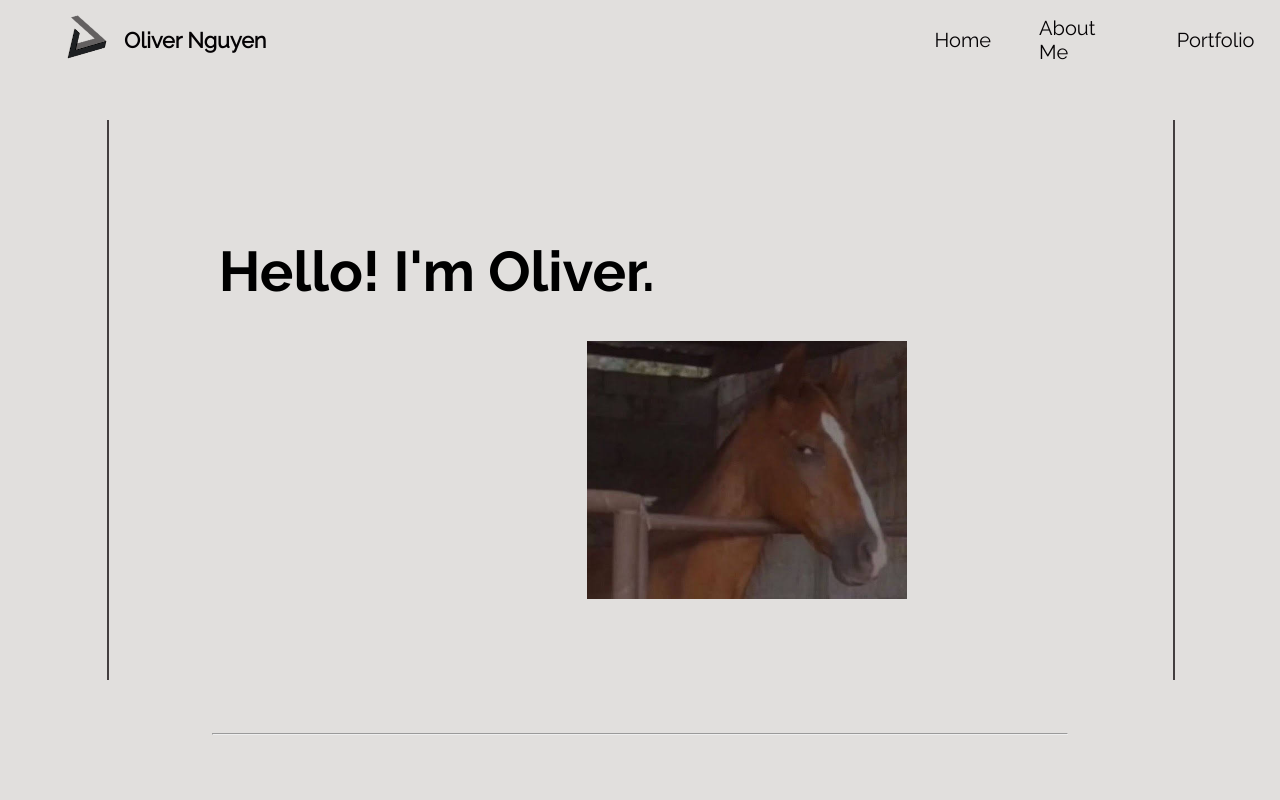
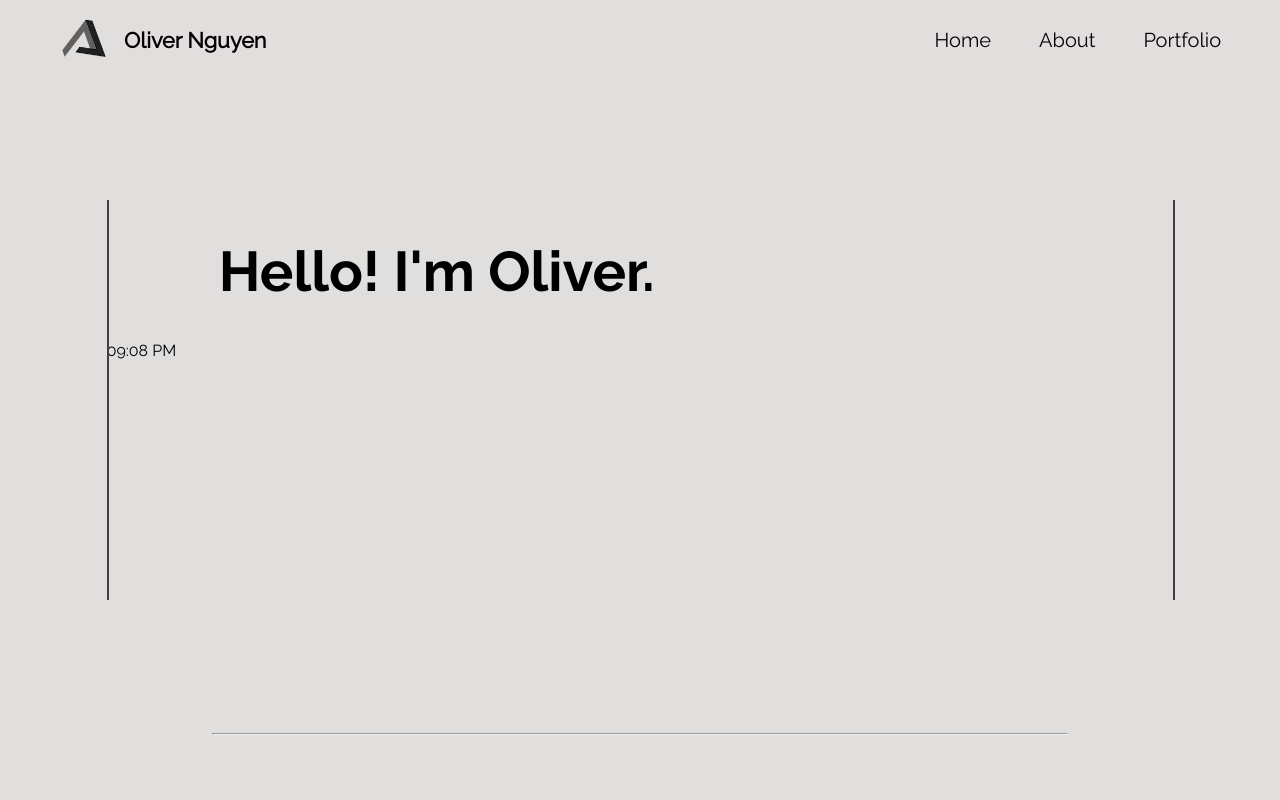
Before and after one commit to oliverwebp/oliverpng, a React (Create React App) app: page / in a window 1280 px wide. Shown: the top 800 px of the page. Built offline with nearby package versions, Linux system fonts and the light colour scheme.

Commit message:
Update Footer, opening sequence, timer

```diff
--- a/package.json
+++ b/package.json
@@ -2,13 +2,16 @@
   "name": "my-app",
   "version": "0.1.0",
   "private": true,
+
   "dependencies": {
     "@testing-library/jest-dom": "^5.16.5",
     "@testing-library/react": "^13.4.0",
     "@testing-library/user-event": "^13.5.0",
+    "@babel/plugin-proposal-private-property-in-object":"^7.21.11",
+    "framer-motion": "^10.16.4",
     "react": "^18.2.0",
     "react-dom": "^18.2.0",
-    "react-scripts": "5.0.1",
+    "react-scripts": "^5.0.1",
     "web-vitals": "^2.1.4"
   },
   "scripts": {
--- a/public/index.html
+++ b/public/index.html
@@ -1,5 +1,5 @@
 <!DOCTYPE html>
-<html lang="en">
+<html lang="en" style="overscroll-behavior:none;">
   <head>
     <meta charset="utf-8" />
     <link rel="icon" href="%PUBLIC_URL%/penrose.png" />
@@ -32,16 +32,7 @@
   </head>
   <body>
     <noscript>Oliver Nguyen's Website.</noscript>
-    <div id="root"></div>
-    <!--
-      This HTML file is a template.
-      If you open it directly in the browser, you will see an empty page.
+    <div style="overscroll-behavior: none;"id="root"></div>
 
-      You can add webfonts, meta tags, or analytics to this file.
-      The build step will place the bundled scripts into the <body> tag.
-
-      To begin the development, run `npm start` or `yarn start`.
-      To create a production bundle, use `npm run build` or `yarn build`.
-    -->
   </body>
 </html>
--- a/src/App.css
+++ b/src/App.css
@@ -7,9 +7,11 @@
   background-color: #e1dfdd;
   box-sizing: border-box;
   display: grid;
-  height: 225vh;
+  overflow: hidden;
+  max-height: 310vh;
+  overscroll-behavior:none;
   grid-template-columns: 100%;
-  grid-template-rows: [row1-start] 10vh [row1-end] 200vh [third-line] 10vh [last-line];
+  grid-template-rows: [row1-start] 10vh [row1-end] 200vh [third-line] 100vh [last-line];
   grid-template-areas:
   "Navbar"
   "Body"
@@ -25,6 +27,7 @@
 
 Body {
   grid-area: Body;
+  overscroll-behavior: none;
   grid-row-start: row1-end;
   grid-row-end: 3;
 }
--- a/src/App.js
+++ b/src/App.js
@@ -2,15 +2,31 @@ import './App.css';
 import Footer from './Footer.js';
 import Body from './Body';
 import Navbar from './Navbar';
-import React from 'react';
+import Opening from './Opening';
+import React, { useEffect, useState } from 'react';
+
 
 function App() {
+  const [Op, setOp] = useState(false);
+
+  useEffect(()=> {
+    setOp(true)
+    setTimeout(()=> {
+      setOp(false)
+    }, 5000)
+  }, [])
 
   return (
-    <div className='poggywoggy'>
-      <Navbar className="navy"/>
-      <Body/>
-      <Footer/>
+    <div>
+      {
+        Op ?
+          <Opening/> :
+          <div className='poggywoggy'>
+            <Navbar className="navy"/>
+            <Body/>
+            <Footer/>
+         </div>
+      }
     </div>
   );
 }
--- a/src/Body.css
+++ b/src/Body.css
@@ -5,6 +5,7 @@
 
 
     box-sizing: border-box;
+    overscroll-behavior:none;
     display: grid;
     grid-template-columns: 1fr 10fr 1fr;
     grid-template-rows: 1fr 3fr 5fr;
--- a/src/Body.js
+++ b/src/Body.js
@@ -1,14 +1,19 @@
 import './Body.css';
 import React from 'react';
-import Horse from './horse.jpeg'
+import TimePT from './TimePT.js'
+
 
 class Body extends React.Component {
+
     constructor() {
+
         super();
         this.state = {
             show:true,
             scrollPos: 0
         }
+
+
     }
     componentDidMount() {
         window.addEventListener('scroll',this.handleScroll)
@@ -23,6 +28,7 @@ class Body extends React.Component {
         })
     }
 
+    // <img src={Horse} alt='Horse' className='mainphoto'></img>
     render() {
     return <div className='Body'>
             <div className='top'></div>
@@ -36,8 +42,9 @@ class Body extends React.Component {
                 <h1 className='thick'>
                     Hello! I'm Oliver.
                 </h1>
-                <img src={Horse} alt='Horse' className='mainphoto'></img>
+                <TimePT/>
             </div>
+
 
             <div className='txt'>
                 <hr className='fullhr'></hr>
@@ -46,8 +53,8 @@ class Body extends React.Component {
                     <li>Born and raised in Seattle, Washington</li>
                 </ul>
             </div>
+        </div>
 
-        </div>
     }
 
 }
--- a/src/Footer.css
+++ b/src/Footer.css
@@ -1,12 +1,12 @@
 .MainFooter {
-    background-color: #636a73;
+    background-color: #e1dfdd;
     min-height: 9vh;
     color: black;
-    box-shadow: 0px 0px 8px 2px black;
     text-align: center;
     justify-content: center;
     font-size:1vmin;
     padding-top: .2vh;
+    overscroll-behavior:none;
     justify-content: space-between;
     width: 100%;
     box-sizing: inherit;
--- a/src/Navbar.css
+++ b/src/Navbar.css
@@ -1,10 +1,4 @@
 
-.App-logo {
-    height: 5vmin;
-    pointer-events: none;
-
-
-  }
 
   .Left-nav {
     min-width: 25%;
@@ -16,21 +10,26 @@
     margin-left: 5%;
     align-items: center;
     justify-content: left;
-    mix-blend-mode:difference;
 
   }
 
+  .Font-Reverse {
+    color: #dddde1;
+    mix-blend-mode: difference;
+  }
   .Right-nav {
     min-width: 25%;
     max-width: 60%;
     height:100%;
     padding-right: 2%;
     padding-top: 0;
-    overflow: scroll;
+    overflow: none;
     display: flex;
     align-items: center;
     gap: 15%;
     font-size: 2.5vmin;
+    color: #dddde1;
+    mix-blend-mode: difference;
 
   }
   .mobile-right {
@@ -74,10 +73,10 @@
 
   .active {
     height: 10vh;
+    overscroll-behavior:none;
     position: fixed;
-    top: 0;
+
     width: 100%;
-    color: #dddde1;
     mix-blend-mode: difference;
 
     box-shadow: none;
@@ -133,3 +132,9 @@
       transform: rotate(360deg);
     }
   }
+
+  .App-logo {
+    height: 5vmin;
+    pointer-events: none;
+
+  }
--- a/src/Navbar.js
+++ b/src/Navbar.js
@@ -1,39 +1,21 @@
 import penrose from './penrose.png'
 import './Navbar.css';
 import React from 'react';
+
 import menuSVG from './menu_FILL0_wght400_GRAD0_opsz48.svg';
 class Navbar extends React.Component{
-    constructor() {
-        super();
-        this.state = {
-            show:true,
-            scrollPos: 0
-        }
-    }
-    componentDidMount() {
-        window.addEventListener('scroll',this.handleScroll)
-    }
-    componentWillUnmount() {
-        window.removeEventListener('scroll',this.handleScroll)
-    }
-    handleScroll = () => {
 
-        this.setState({
-            scrollPos:document.body.getBoundingClientRect().top,
-            show: document.body.getBoundingClientRect().top > this.state.scrollPos
-        })
-    }
 
     render() {
     return <header className='active'>
             <nav className='Nav-main'>
                 <div className='Left-nav'>
                     <img src={penrose} className="App-logo" alt="logo" />
-                    <h2>Oliver Nguyen</h2>
+                    <h2 className="Font-Reverse">Oliver Nguyen</h2>
                 </div>
                 <div className='Right-nav'>
                      <p>Home</p>
-                     <p>About Me</p>
+                     <p>About</p>
                      <p>Portfolio</p>
                 </div>
                 <div className='mobile-right'>
--- /dev/null
+++ b/src/Opening.css
@@ -0,0 +1,16 @@
+ex {
+    font-size: 36px;
+    font-weight: 700;
+    letter-spacing: -1px;
+    color:black;
+    text-align: center;
+    margin: auto;
+    top: 50%;
+    left: 50%;
+    transform: translate(-50%, -50%);
+    position:absolute;
+}
+.Aop {
+    height: 100vh;
+    width: 100vw;
+}
--- /dev/null
+++ b/src/Opening.js
@@ -0,0 +1,24 @@
+import './Opening.css';
+import React from 'react';
+import {  motion, useMotionValue, useTransform, animate} from "framer-motion"
+import { useEffect } from "react";
+
+
+export default function Opening() {
+    const count = useMotionValue(0);
+    const rounded = useTransform(count, Math.round);
+
+    useEffect(() => {
+        const animation = animate(count, 100, { duration: 5 });
+
+        return animation.stop;
+        // eslint-disable-next-line react-hooks/exhaustive-deps
+    }, []);
+    return <div className='Aop'>
+        <motion.ex
+            initial={{ opacity: 0 }}
+            animate={{opacity:1}}>
+                {rounded}
+        </motion.ex>;
+        </div>
+}
--- /dev/null
+++ b/src/TimePT.js
@@ -0,0 +1,34 @@
+import React, { useState, useEffect } from "react";
+
+function SeattleTime() {
+
+  const [time, setTime] = useState(new Date());
+
+  useEffect(() => {
+    const interval = setInterval(() => {
+      setTime(getTimeInSeattle());
+    }, 1000);
+
+    return () => clearInterval(interval);
+  }, []);
+
+  function getTimeInSeattle() {
+    const seattleTime = new Date().toLocaleString('en-US', { timeZone: 'America/Los_Angeles' });
+
+    return new Date(seattleTime);
+  }
+
+  return (
+    <div>
+      <p>{time.toLocaleTimeString('en-US', {
+  hour12: true,
+  hour: '2-digit',
+  minute: '2-digit',
+  am: 'am',
+  pm: 'pm'
+})}</p>
+    </div>
+  );
+}
+
+export default SeattleTime;
```
Also changed, not shown: 1 other file (tests, documents, lock files or other folders).
